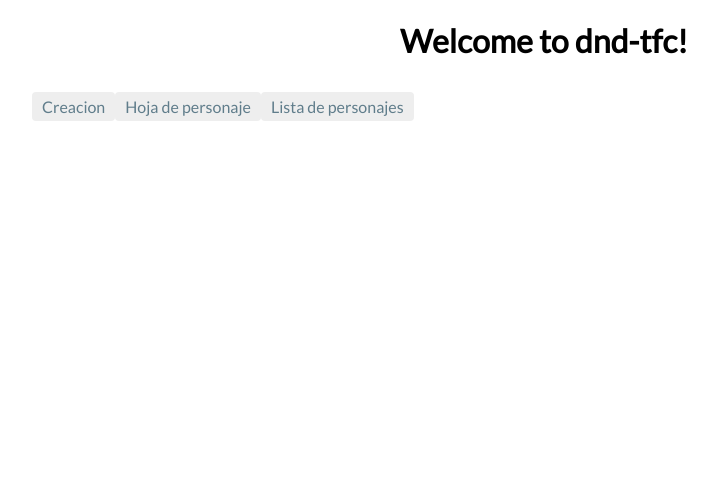
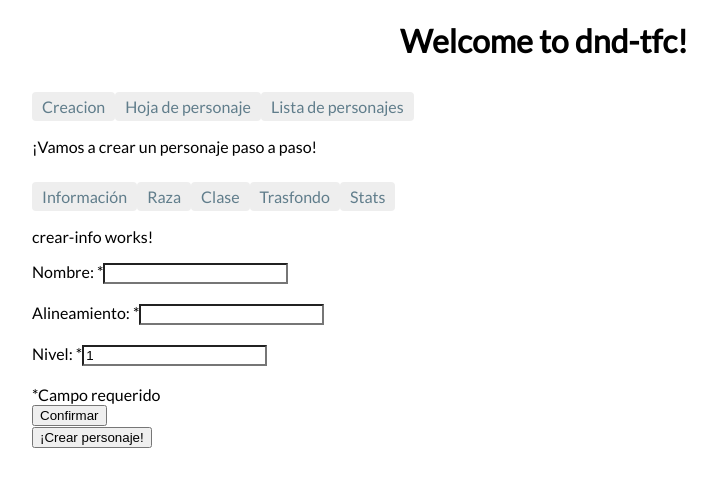
Before and after one commit to rondeo/dnd.tfc, an Angular app: page /creacion/info in a window 1280 px wide. Before the commit this address led to /. Shown: the top 486 px of the page, without its empty margins (104-821 px from the left). Built offline with nearby package versions, Linux system fonts and the light colour scheme.

Commit message:
Empezado formulario para info del personaje

```diff
--- a/src/app/app-routing.module.ts
+++ b/src/app/app-routing.module.ts
@@ -10,11 +10,13 @@ import { CrearClaseComponent } from './components/crear-clase/crear-clase.compon
 import { MagiaComponent } from './components/magia/magia.component';
 import { RasgosComponent } from './components/rasgos/rasgos.component';
 import { PersonajesComponent } from './components/personajes/personajes.component';
+import { CrearInfoComponent } from './components/crear-info/crear-info.component';
 
 const routes: Routes = [
   { path: '', redirectTo: '/creacion', pathMatch: 'full' },
   {
     path: 'creacion', component: CreacionComponent, children: [
+      { path: 'info', component: CrearInfoComponent},
       { path: 'raza', component: CrearRazaComponent },
       { path: 'clase', component: CrearClaseComponent },
       { path: 'trasfondo', component: CrearTrasfondoComponent },
--- a/src/app/app.module.ts
+++ b/src/app/app.module.ts
@@ -20,6 +20,7 @@ import { RasgosComponent } from './components/rasgos/rasgos.component';
 import { OnlyNumbersDirective } from './directives/only-numbers.directive';
 import { ExperienceLimitDirective } from './directives/experience-limit.directive';
 import { PersonajesComponent } from './components/personajes/personajes.component';
+import { CrearInfoComponent } from './components/crear-info/crear-info.component';
 
 @NgModule({
   declarations: [
@@ -35,7 +36,8 @@ import { PersonajesComponent } from './components/personajes/personajes.componen
     RasgosComponent,
     OnlyNumbersDirective,
     ExperienceLimitDirective,
-    PersonajesComponent
+    PersonajesComponent,
+    CrearInfoComponent
   ],
   imports: [
     CommonModule,
--- a/src/app/components/creacion/creacion.component.html
+++ b/src/app/components/creacion/creacion.component.html
@@ -3,9 +3,12 @@
 </p>
 
 <nav>
+  <a routerLink="/creacion/info">Información</a>
   <a routerLink="/creacion/raza">Raza</a>
   <a routerLink="/creacion/clase">Clase</a>
   <a routerLink="/creacion/trasfondo">Trasfondo</a>
   <a routerLink="/creacion/stats">Stats</a>
 </nav>
 <router-outlet></router-outlet>
+
+<button (click)="confirmarCreacion()">¡Crear personaje!</button>
--- a/src/app/components/creacion/creacion.component.ts
+++ b/src/app/components/creacion/creacion.component.ts
@@ -12,4 +12,8 @@ export class CreacionComponent implements OnInit {
   ngOnInit() {
   }
 
+  confirmarCreacion(){
+    console.log("Esto aun no está preparado, lol")
+  }
+
 }
--- a/src/app/components/crear-clase/crear-clase.component.html
+++ b/src/app/components/crear-clase/crear-clase.component.html
@@ -42,7 +42,7 @@
           </tr>
         </tbody>
     </table>
-    <button routerLink="/creacion/trasfondo" >
+    <button routerLink="/creacion/trasfondo" (click)="asignarClase()">
       Confirmar
     </button>
   </div>
--- a/src/app/components/crear-clase/crear-clase.component.ts
+++ b/src/app/components/crear-clase/crear-clase.component.ts
@@ -32,4 +32,8 @@ export class CrearClaseComponent implements OnInit {
     this.mostrar = true;
   }
 
+  asignarClase(){
+
+  }
+
 }
--- /dev/null
+++ b/src/app/components/crear-info/crear-info.component.html
@@ -0,0 +1,35 @@
+<p>
+  crear-info works!
+</p>
+
+<!-- <div class="mx-auto mat-elevation-z24 m-5 p-5 rounded"> -->
+<div class="grid">
+  <label class="name">
+    <span>Nombre:
+      <span class="required">*</span>
+    </span>
+    <input #nameCharacter class="box" />
+  </label>
+  <br /><br />
+  <label class="align">
+    <span>Alineamiento:
+      <span class="required">*</span>
+    </span>
+    <input #alignCharacter class="box" />
+  </label>
+  <br /><br />
+  <label class="level">
+    <span>Nivel:
+      <span class="required">*</span>
+    </span>
+    <input #levelCharacter class="box" value="1"/>
+  </label>
+  <br /><br />
+  <label>*Campo requerido</label>
+  <div class="botones">
+    <button class="button"
+      (click)="addCharacter(nameCharacter.value, alignCharacter.value, levelCharacter.value)"
+      routerLink="/creacion/raza">Confirmar</button>
+  </div>
+</div>
+<!-- </div> -->
--- /dev/null
+++ b/src/app/components/crear-info/crear-info.component.ts
@@ -0,0 +1,43 @@
+import { Component, OnInit } from '@angular/core';
+import { PERSONAJES } from 'src/app/objects/mock-personaje';
+import { Personaje } from 'src/app/objects/personaje';
+
+@Component({
+  selector: 'app-crear-info',
+  templateUrl: './crear-info.component.html',
+  styleUrls: ['./crear-info.component.scss']
+})
+export class CrearInfoComponent implements OnInit {
+
+  personajes = PERSONAJES;
+
+  constructor() { }
+
+  ngOnInit() {
+  }
+
+  addCharacter(nombre: string, alineamiento: string, nivel: string) {
+    let id = this.genID(this.personajes);
+    nombre = nombre.trim();
+    alineamiento = alineamiento.trim();
+    nivel = nivel.trim();
+
+    if (!nombre) {
+      return alert('Tu personaje debe tener un nombre');
+    } else if (!alineamiento) {
+      return alert('Tu personaje debe tener un alineamiento');
+    } else if (!nivel) {
+      return alert('Tu personaje debe tener un nivel');
+    }
+
+    if(!id || !nombre || !alineamiento || !nivel){
+      return;
+    }
+    console.log('Id: '+id+', Nombre: ' + nombre+ ', alineamiento: ' + alineamiento + 'nivel');
+  }
+
+  genID(personajes: Personaje[]): number{
+    return personajes.length > 0 ? Math.max(...personajes.map(personaje => personaje.idPersonaje)) + 1: 1;
+  }
+
+}
```
Also changed, not shown: src/app/components/crear-info/crear-info.component.scss (added), 1 other file (tests, documents, lock files or other folders).
